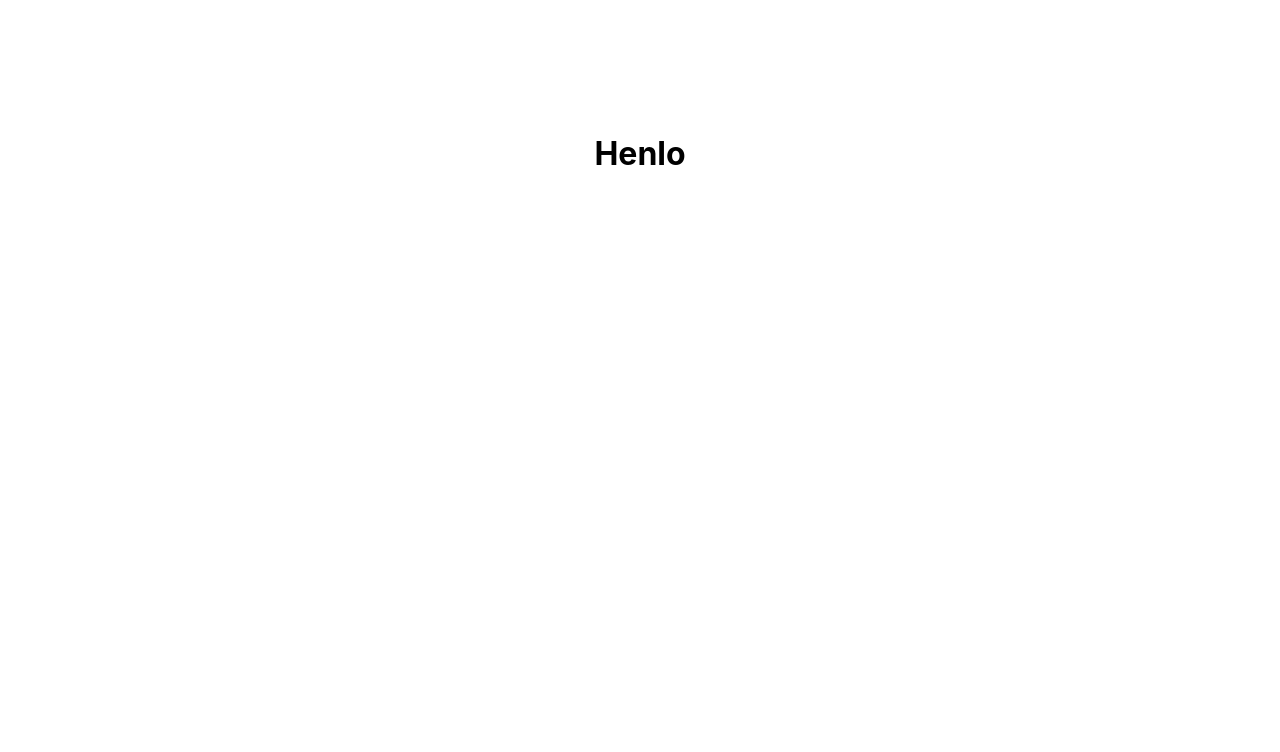
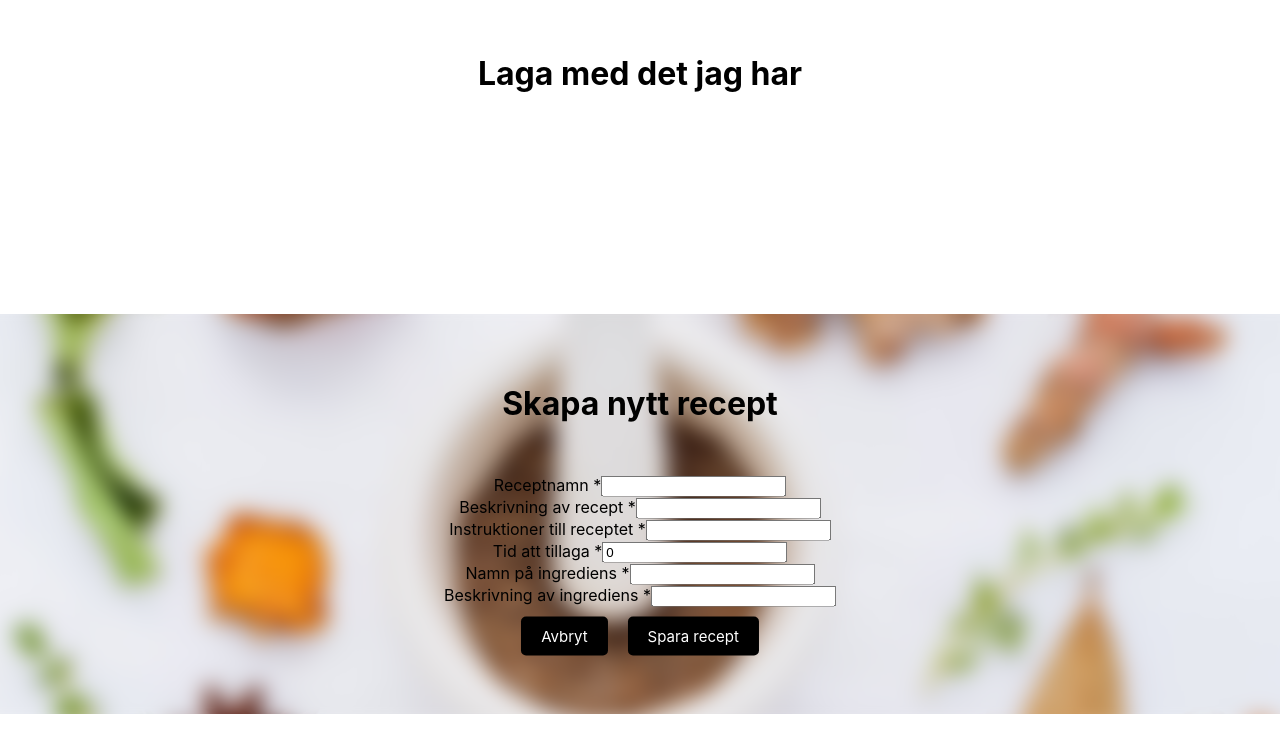
Before and after one commit to Team-Jeffry/receptboken-frontend, a React (Create React App) app: page / in a window 1280 px wide. Shown: the part 966-1718 px from the top of the page. Before the commit the page ends 1440 px from the top, so only its background shows below. Built offline with nearby package versions, Linux system fonts and the light colour scheme; no server answers.

Commit message:
test making a scrollable site

```diff
--- a/package.json
+++ b/package.json
@@ -6,6 +6,7 @@
     "@testing-library/jest-dom": "^5.16.1",
     "@testing-library/react": "^12.1.2",
     "@testing-library/user-event": "^13.5.0",
+    "axios": "^0.24.0",
     "react": "^17.0.2",
     "react-dom": "^17.0.2",
     "react-router-dom": "^6.2.1",
--- a/src/App.js
+++ b/src/App.js
@@ -2,12 +2,14 @@ import React from "react";
 import { Link, animateScroll as scroll } from "react-scroll";
 import Suggest from "./component/Suggest";
 import Home from "./component/Home";
+import SaveRecipe from "./component/SaveRecipe"
 
 function App() {
     return (
         <div>
-            <Home id="home"/>
-            <Suggest id="suggest"/>
+            <Home id="home" />
+            <Suggest id="suggest" />
+            <SaveRecipe id="save-recipe" />
         </div>
     );
 }
--- a/src/component/Home.jsx
+++ b/src/component/Home.jsx
@@ -8,10 +8,12 @@ export default class Home extends Component {
                 <h1 className="title">Receptboken</h1>
                 <div className="container">
                     <button>Sök recept</button>
-                    <Link activeClass="active" to="suggest" spy={true} smooth={true} offset={0} duration={900}>
+                    <Link activeClass="active" to="suggest" spy={true} smooth={true} offset={-200} duration={900}>
                         <button>Laga med det jag har</button>
                     </Link>
-                    <button>Skapa nytt recept</button>
+                    <Link activeClass="active" to="save-recipe" spy={true} smooth={true} offset={-200} duration={900}>
+                        <button>Skapa nytt recept</button>
+                    </Link>
                 </div>
             </div>
         );
--- /dev/null
+++ b/src/component/SaveRecipe.jsx
@@ -0,0 +1,149 @@
+import React, { useRef } from "react";
+import Axios from "axios";
+
+class SaveRecipe extends React.Component {
+    constructor(props) {
+        super(props);
+
+        this.handleInputChange = this.handleInputChange.bind(this);
+        this.submit = this.submit.bind(this);
+
+        this.state = {
+            requestbody: {
+                name: "",
+                description: "",
+                instruction: "",
+                time: 0,
+                ingredients: [
+                    {
+                        name: "",
+                        description: "",
+                    },
+                ],
+                categoryNames: [
+                    {
+                        name: "",
+                    },
+                ],
+            },
+        };
+    }
+
+    render() {
+        return (
+            <div className="save-recipe">
+                <div className="blurredBackground"></div>
+                <div className="container p-10">
+                    <h1 className="h1-padded">Skapa nytt recept</h1>
+                    <form className="row g-3" onSubmit={this.onSubmit}>
+                        <div className="col-md-4">
+                            <label for="recipeName">Receptnamn *</label>
+                            <input
+                                id="recipeName"
+                                value={this.state.requestbody.name}
+                                className="form-control"
+                                type="text"
+                                onChange={(e) => this.handleInputChange(e)}
+                            ></input>
+                        </div>
+                        <div className="col-md-4">
+                            <label for="description">Beskrivning av recept *</label>
+                            <input
+                                id="description"
+                                value={this.state.requestbody.description}
+                                className="form-control"
+                                type="text"
+                                onChange={(e) => this.handleInputChange(e)}
+                            ></input>
+                        </div>
+                        <div className="col-md-4">
+                            <label for="instruction">Instruktioner till receptet *</label>
+                            <input
+                                id="instruction"
+                                value={this.state.requestbody.instruction}
+                                className="form-control"
+                                type="text"
+                                onChange={(e) => this.handleInputChange(e)}
+                            ></input>
+                        </div>
+                        <div className="col-md-4">
+                            <label for="time">Tid att tillaga *</label>
+                            <input
+                                id="time"
+                                value={this.state.requestbody.time}
+                                className="form-control"
+                                type="text"
+                                onChange={(e) => this.handleInputChange(e)}
+                            ></input>
+                        </div>
+                        <div className="col-md-8">
+                            <label for="ingredientName">Namn på ingrediens *</label>
+                            <input
+                                id="ingredients"
+                                value={this.state.requestbody.ingredients.name}
+                                className="form-control"
+                                type="text"
+                                onChange={(e) => this.handleInputChange(e)}
+                            ></input>
+                        </div>
+                        <div className="col-md-12">
+                            <label for="ingredientDescription">Beskrivning av ingrediens *</label>
+                            <input
+                                id="ingredientDescription"
+                                value={this.state.requestbody.ingredients.description}
+                                className="form-control"
+                                type="text"
+                                onChange={(e) => this.handleInputChange(e)}
+                            ></input>
+                        </div>
+                        <div style={{ display: "flex", justifyContent: "center" }}>
+                            <button>Avbryt</button>
+                            <button onClick={this.submit()}>Spara recept</button>
+                        </div>
+                    </form>
+                </div>
+            </div>
+        );
+    }
+
+    onSubmit(e) {
+        e.preventDefault();
+    }
+
+    handleInputChange(event) {
+        const target = event.target;
+        const value = target.value;
+        const name = target.id;
+
+        this.setState({
+            requestbody: {
+                ...this.state.requestbody,
+                [name]: value,
+            },
+        });
+    }
+
+    async submit() {
+        const requestbody = this.state.requestbody;
+
+        await Axios.post("http://localhost:8080/v1/recipe/save", {
+            name: requestbody.name,
+            description: requestbody.description,
+            instruction: requestbody.instruction,
+            time: requestbody.time,
+            ingredients: [
+                {
+                    name: requestbody.ingredients.name,
+                    description: requestbody.ingredients.description,
+                },
+            ],
+            categoryNames: [
+                {
+                    name: requestbody.categoryNames.name,
+                },
+            ],
+        });
+    }
+}
+
+export default SaveRecipe;
--- a/src/component/Suggest.jsx
+++ b/src/component/Suggest.jsx
@@ -6,7 +6,7 @@ export default class Suggest extends Component {
             <div>
                 <div className="suggest">
                     <div className="container">
-                        <h1>Henlo</h1>
+                        <h1>Laga med det jag har</h1>
                     </div>
                 </div>
             </div>
--- a/src/index.css
+++ b/src/index.css
@@ -1,20 +1,17 @@
 body {
     margin: 0;
-  font-family: -apple-system, BlinkMacSystemFont, 'Segoe UI', 'Roboto', 'Oxygen',
-    'Ubuntu', 'Cantarell', 'Fira Sans', 'Droid Sans', 'Helvetica Neue',
+    font-family: -apple-system, BlinkMacSystemFont, "Segoe UI", "Roboto", "Oxygen", "Ubuntu", "Cantarell", "Fira Sans", "Droid Sans", "Helvetica Neue",
         sans-serif;
     -webkit-font-smoothing: antialiased;
     -moz-osx-font-smoothing: grayscale;
 }
 
 code {
-  font-family: source-code-pro, Menlo, Monaco, Consolas, 'Courier New',
-    monospace;
+    font-family: source-code-pro, Menlo, Monaco, Consolas, "Courier New", monospace;
 }
 body {
     margin: 0;
-  font-family: -apple-system, BlinkMacSystemFont, 'Segoe UI', 'Roboto', 'Oxygen',
-    'Ubuntu', 'Cantarell', 'Fira Sans', 'Droid Sans', 'Helvetica Neue',
+    font-family: -apple-system, BlinkMacSystemFont, "Segoe UI", "Roboto", "Oxygen", "Ubuntu", "Cantarell", "Fira Sans", "Droid Sans", "Helvetica Neue",
         sans-serif;
     -webkit-font-smoothing: antialiased;
     -moz-osx-font-smoothing: grayscale;
@@ -28,8 +25,7 @@ body {
 }
 
 code {
-  font-family: source-code-pro, Menlo, Monaco, Consolas, 'Courier New',
-    monospace;
+    font-family: source-code-pro, Menlo, Monaco, Consolas, "Courier New", monospace;
 }
 
 button {
@@ -75,7 +71,7 @@ button {
     height: 100vh;
     background-size: cover;
     background-position: center;
-  background-image: url('images/background.jpeg');
+    background-image: url("images/background.jpeg");
 }
 
 .suggest {
@@ -83,12 +79,45 @@ button {
     top: 0;
     left: 0;
     width: 100%;
-  height: 80vh;
+    height: 60vh;
     background-size: cover;
     background-position: center;
     background-color: #fff;
 }
 
-.blurred {
+.save-recipe {
+    position: relative;
+    top: 0;
+    left: 0;
+    width: 100%;
+    height: 50vh;
+    background-size: cover;
+    background-position: center;
+    background-image: url("images/background.jpeg");
+    margin-bottom: 50vh;
+}
+
+.blurredBackground {
+    position: relative;
+    top: 0;
+    left: 0;
+    width: 100%;
+    height: 50vh;
+    background-size: cover;
+    background-position: center;
+    background-image: url("images/background.jpeg");
     filter: blur(10px);
+    -webkit-filter: blur(10px);
+    -moz-filter: blur(10px);
+    -o-filter: blur(10px);
+    -ms-filter: blur(10px);
+    transform: scale(1.1);
 }
+
+div {
+    overflow: hidden;
+}
+
+.h1-padded {
+  padding-bottom: 30px;
+}
```
Also changed, not shown: 1 other file (tests, documents, lock files or other folders). Lines whose indentation alone changed are shown as unchanged.
